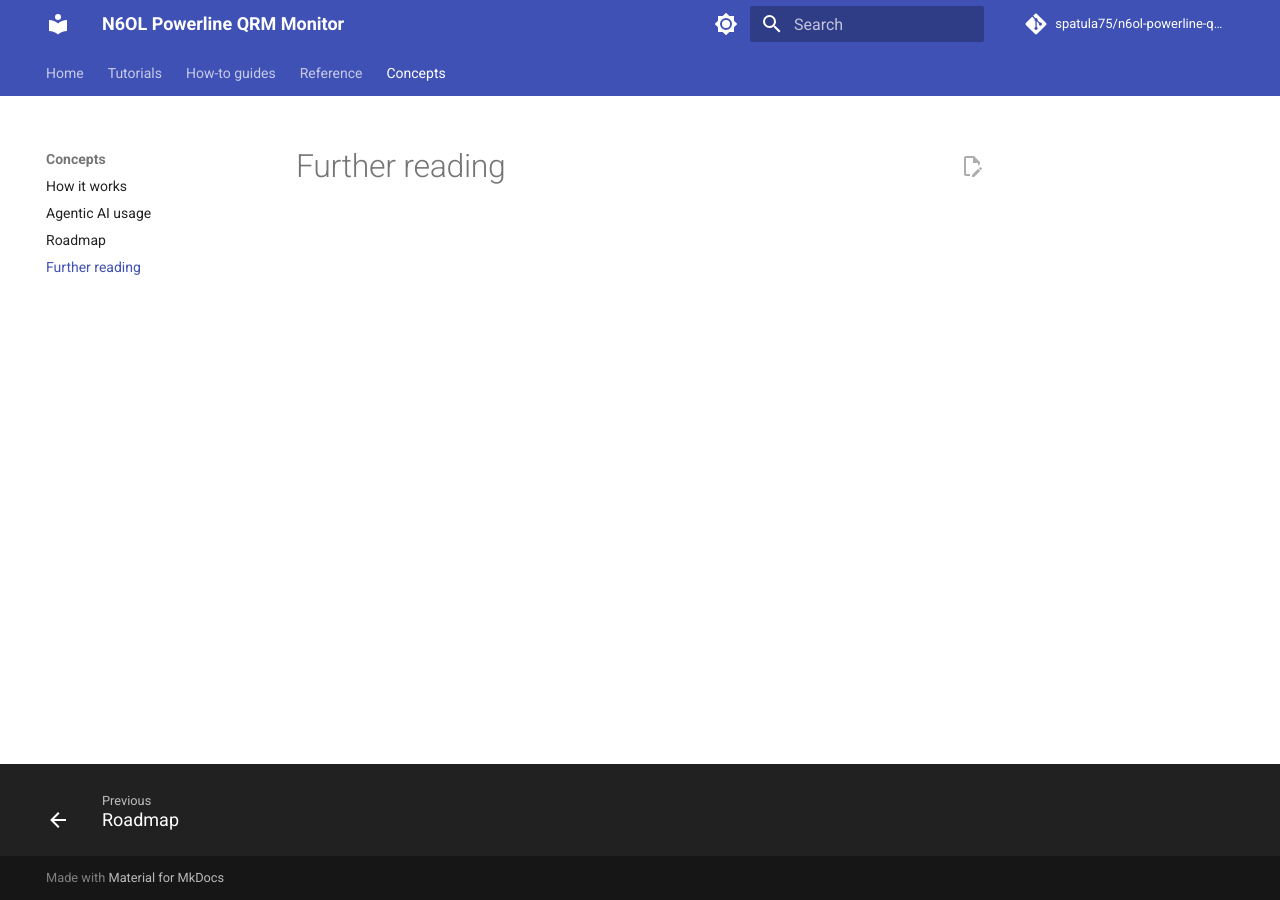
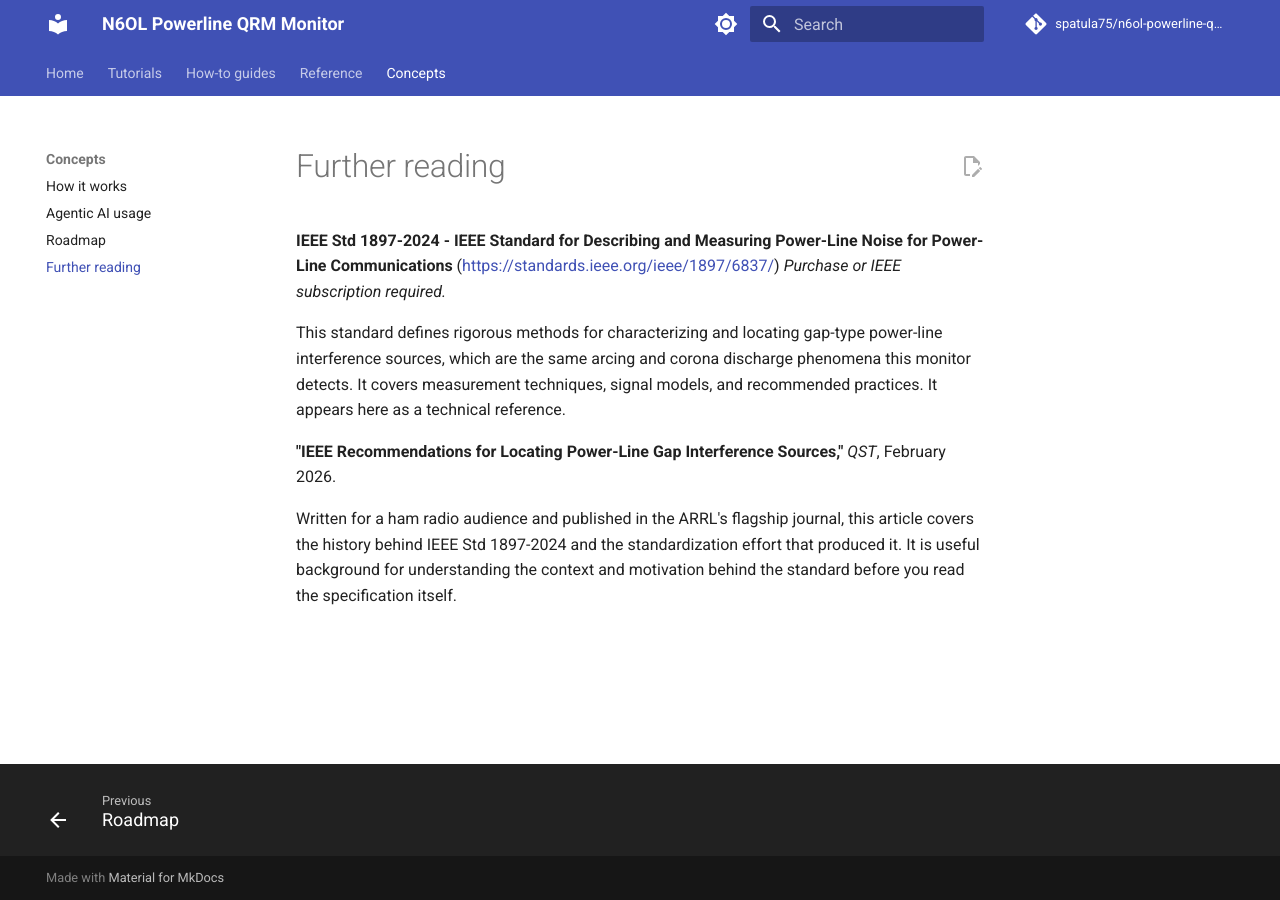
Before and after one commit to spatula75/n6ol-powerline-qrm-monitor, an MkDocs documentation site: the page built from docs/concepts/further-reading.md, in a window 1280 px wide. Built offline with MkDocs 1.6.1 and Material for MkDocs 9.7.7, drawn with Linux system fonts in a browser that asks for light colours; comment, search, counter and statistics services are not loaded.

Commit message:
Add more docs

```diff
--- a/docs/concepts/further-reading.md
+++ b/docs/concepts/further-reading.md
@@ -1,3 +1,19 @@
 # Further reading
 
-<!-- TODO -->
+**IEEE Std 1897-2024 - IEEE Standard for Describing and Measuring Power-Line
+Noise for Power-Line Communications**
+([https://standards.ieee.org/ieee/1897/6837/](https://standards.ieee.org/ieee/1897/6837/))
+*Purchase or IEEE subscription required.*
+
+This standard defines rigorous methods for characterizing and locating gap-type
+power-line interference sources, which are the same arcing and corona discharge
+phenomena this monitor detects. It covers measurement techniques, signal models, and
+recommended practices. It appears here as a technical reference.
+
+**"IEEE Recommendations for Locating Power-Line Gap Interference Sources,"**
+*QST*, February 2026.
+
+Written for a ham radio audience and published in the ARRL's flagship journal, this
+article covers the history behind IEEE Std 1897-2024 and the standardization effort that
+produced it. It is useful background for understanding the context and motivation behind
+the standard before you read the specification itself.
```
Also changed, not shown: docs/concepts/agentic-ai.md (+2 -0 lines), docs/concepts/roadmap.md (+15 -1 lines), docs/how-to-guides/replaying-recordings.md (+1 -1 lines), docs/reference/cli.md (+23 -1 lines), docs/reference/configuration.md (+5 -1 lines).
